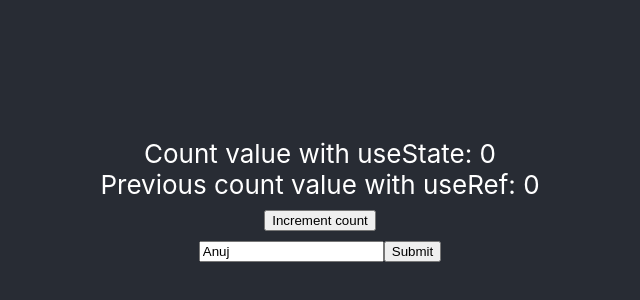
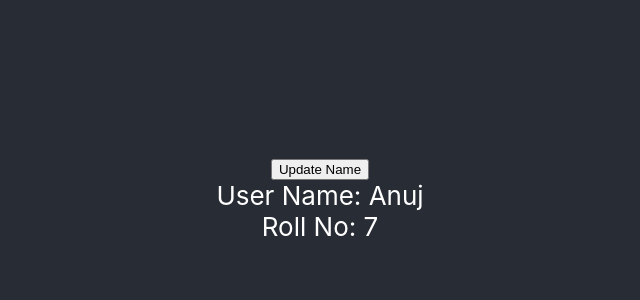
Before and after one commit to anujsingla/react-course, a React (Create React App) app: page / in a window 1280 px wide. Shown: the part 200-500 px from the top of the page, without its empty margins (320-960 px from the left). Built offline with nearby package versions, Linux system fonts and the light colour scheme.

Commit message:
useContext hook .

```diff
--- a/src/App.tsx
+++ b/src/App.tsx
@@ -1,7 +1,8 @@
 import { QueryClient, QueryClientProvider } from "react-query";
 import "./App.css";
+import { UseContextHook } from "./Components/UseContextHook";
 // import { CustomHooks } from "./Components/CustomHooks";
-import { UseRefExample } from "./Components/UseRefExample";
+// import { UseRefExample } from "./Components/UseRefExample";
 // import { ConditionalRender } from "./Components/ConditionalRender";
 // import { MultipleItems } from "./Components/MultipleItems";
 // import {
@@ -28,7 +29,8 @@ function App() {
           {/* <ConditionalRender /> */}
           {/* <MultipleItems /> */}
           {/* <CustomHooks /> */}
-          <UseRefExample />
+          {/* <UseRefExample /> */}
+          <UseContextHook />
         </header>
       </div>
     </QueryClientProvider>
--- /dev/null
+++ b/src/Components/DisplayName.tsx
@@ -0,0 +1,8 @@
+import { useContext } from "react";
+import { userContext } from "./UseContextHook";
+
+export function DisplayName() {
+    const contextValue = useContext(userContext);
+
+    return <div>User Name: {contextValue.name}</div>
+}
--- /dev/null
+++ b/src/Components/DisplayRollNo.tsx
@@ -0,0 +1,8 @@
+import { useContext } from "react";
+import { userContext } from "./UseContextHook";
+
+export function DisplayRollNo() {
+    const contextValue = useContext(userContext);
+
+    return <div>Roll No: {contextValue.rollNo}</div>
+}
--- /dev/null
+++ b/src/Components/UseContextHook.tsx
@@ -0,0 +1,47 @@
+import { createContext, useState } from "react";
+import { DisplayName } from "./DisplayName";
+import { DisplayRollNo } from "./DisplayRollNo";
+
+// useContext Hook
+
+// What is React Context:
+
+// - helps to pass data throughout app without manually passing props down the tree (Avoid props drilling).
+// - Return object with 2 values { Provider, Consumer }
+// - Provider -> rovider to make a value available to all children and grandchildren
+// - Consumer -> it grab the value from context.
+// - useContext(context) hook help to use context without a Consumer
+
+export interface IUserDetailContext {
+    name: string;
+    rollNo: number | null
+}
+
+const initialValue = {
+    name: '',
+    rollNo: null
+}
+
+const user = {
+    name: 'Anuj',
+    rollNo: 7
+}
+
+export const userContext = createContext<IUserDetailContext>(initialValue)
+
+export function UseContextHook() {
+    const [userDetails, setUserDetails] = useState(user);
+    const updateName = (name: string) => {
+        setUserDetails({
+            ...userDetails,
+            name: name
+        });
+    }
+    return (
+        <userContext.Provider value={userDetails}>
+            <button onClick={() => updateName('Anuj1')}>Update Name</button>
+            <DisplayName />
+            <DisplayRollNo />
+        </userContext.Provider>
+    )
+}
```
